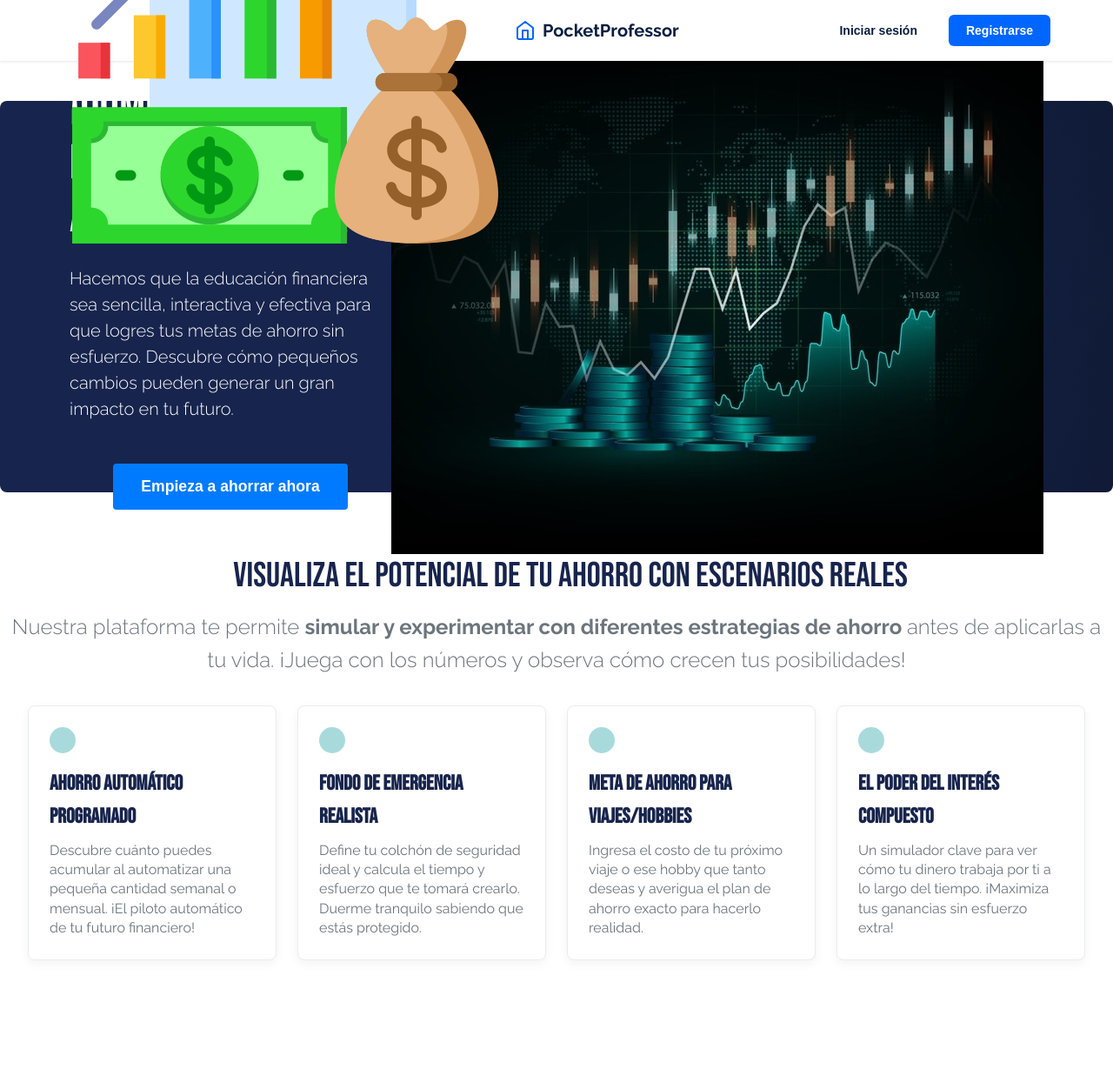
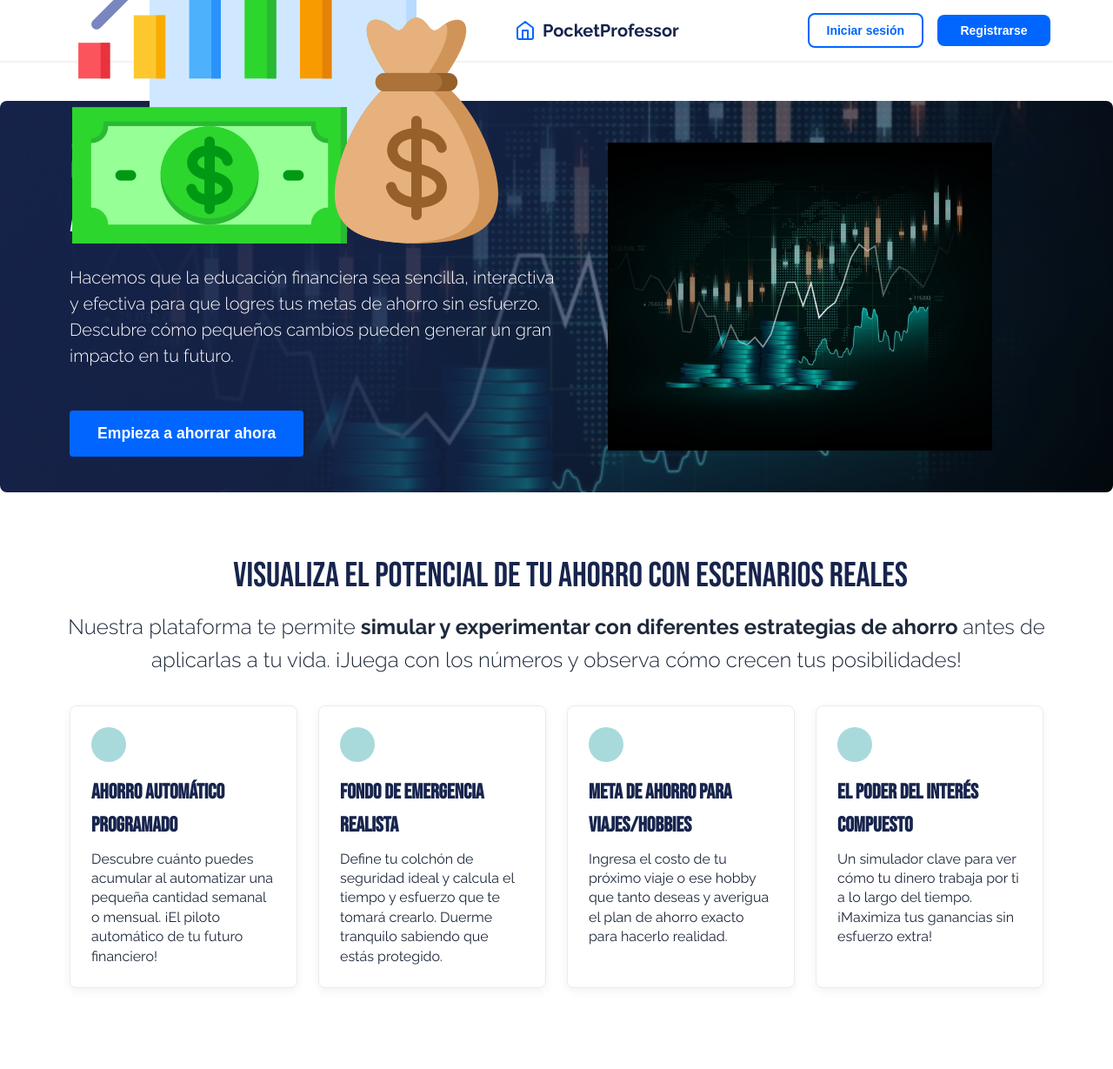
Before and after one commit to jlozanopenagos/pocket-professor, a website: page frontend/index.html in a window 1280 px wide. Shown: the top 1229 px of the page at 87% size. Drawn offline with Linux system fonts and the light colour scheme.

Commit message:
CSS code refactored using global variables

```diff
--- a/frontend/css/layouts/header.css
+++ b/frontend/css/layouts/header.css
@@ -5,13 +5,13 @@
   left: 0;
   right: 0;
   height: 70px;
-  background-color: white;
+  background-color: var(--color-bg);
   box-shadow: 0 1px 3px rgba(0, 0, 0, 0.1);
   z-index: 1000;
 }
 
 .header-container {
-  max-width: 1200px;
+  max-width: var(--max-width);
   height: 100%;
   margin: 0 auto;
   padding: 0 32px;
@@ -24,13 +24,13 @@
   display: flex;
   align-items: center;
   gap: 8px;
-  color: #0a1f44;
+  color: var(--color-dark);
   font-weight: 700;
   font-size: 20px;
 }
 
 .logo-icon {
-  color: #0066ff;
+  color: var(--color-primary);
 }
 
 .logo-text {
@@ -40,38 +40,44 @@
 .header-actions {
   display: flex;
   align-items: center;
-  gap: 16px;
+  gap: 1rem;
 }
 
 /* Botones del header */
 .btn {
-  padding: 10px 20px;
-  font-size: 14px;
+  padding: 0.625rem 1.25rem;
+  font-size: 0.875rem;
   font-weight: 600;
-  border-radius: 6px;
+  min-width: 130px;
+  border-radius: var(--radius-md);
   cursor: pointer;
   border: none;
-  transition: all 0.3s ease;
+  transition: all var(--transition);
 }
 
 .btn-primary {
-  background-color: #0066ff;
-  color: white;
+  background-color: var(--color-primary);
+  color: #fff;
 }
 
 .btn-primary:hover {
-  background-color: #0052cc;
+  background-color: var(--color-primary-hover);
   transform: translateY(-2px);
-  box-shadow: 0 4px 12px rgba(0, 102, 255, 0.3);
+  box-shadow: var(--shadow-button);
 }
 
 .btn-secondary {
   background-color: transparent;
-  color: #0a1f44;
+  color: var(--color-primary);
+  border: 2px solid var(--color-primary);
+  transition: all var(--transition);
 }
 
 .btn-secondary:hover {
-  background-color: #f5f7fa;
+  background-color: var(--color-primary);
+  color: #fff;
+  transform: translateY(-2px);
+  box-shadow: var(--shadow-button);
 }
 
 /* Responsive */
--- a/frontend/css/main.css
+++ b/frontend/css/main.css
@@ -1,3 +1,37 @@
+
+@import url('https://fonts.googleapis.com/css2?family=Bebas+Neue&display=swap');
+@import url('https://fonts.googleapis.com/css2?family=Bebas+Neue&family=Raleway:ital,wght@0,100..900;1,100..900&display=swap');
+
+/*=== Variables globales === */
+:root {
+  /* === Colors === */
+  --color-primary: #0066ff;
+  --color-primary-hover: #0052cc;
+  --color-dark: #17244d;
+  --color-text: #1e293b;
+  --color-text-muted: #6c757d;
+  --color-border: #e9ecef;
+  --color-bg: #ffffff;
+  --color-footer-bg: #0f172a;
+  --color-footer-text: #e2e8f0;
+  --color-accent: #a8dadc;
+
+  /* === Fonts === */
+  --font-body: 'Raleway', sans-serif;
+  --font-heading: 'Bebas Neue', sans-serif;
+
+  /* === Layout Specs === */
+  --max-width: 1200px;
+  --radius-sm: 4px;
+  --radius-md: 8px;
+  --section-padding: 3rem;
+
+  /* === Effects === */
+  --shadow-card: 0 4px 12px rgba(0, 0, 0, 0.05);
+  --shadow-button: 0 4px 12px rgba(0, 102, 255, 0.3);
+  --transition: 0.3s ease;
+}
+
 /* Reset básico */
 * {
   margin: 0;
@@ -6,10 +40,10 @@
 }
 
 body {
-  font-family: -apple-system, BlinkMacSystemFont, "Segoe UI", Roboto,
-    "Helvetica Neue", Arial, sans-serif;
-  color: #1e293b;
+  font-family: var(--font-body);
+  color: var(--color-text);
   line-height: 1.6;
+  background-color: var(--color-bg);
 }
 
 main {
@@ -18,6 +52,6 @@ main {
 }
 
 main h1 {
-  font-size: 32px;
-  color: #1e293b;
+  font-size: 2rem;
+  color: var(--color-text);
 }
--- a/frontend/css/sections/hero.css
+++ b/frontend/css/sections/hero.css
@@ -1,98 +1,102 @@
-@import url('https://fonts.googleapis.com/css2?family=Bebas+Neue&display=swap');
-@import url('https://fonts.googleapis.com/css2?family=Bebas+Neue&family=Raleway:ital,wght@0,100..900;1,100..900&display=swap');
+/* === HERO SECTION === */
 
-body {
-    font-family: 'Raleway', sans-serif;
-}
-
-/* Aplicar Bebas Neue a todos los encabezados */
-h1, h2, h3, h4, h5, h6 {
-    font-family: 'Bebas Neue', sans-serif;
-    color: #ffffff;
-}
-
-/* 2. Contenedor principal que centra y limita el ancho */
+/* Contenedor principal*/
 .hero-container {
-  max-width: 1280px;
+  max-width: var(--max-width);
   margin: 0 auto;
   padding: 0 1rem;
   width: 100%;
 }
 
-/* 3. Sección Hero (el recuadro grande con fondo) */
+/*Sección Hero */
 .hero-section {
-  /* Fondo principal: Azul oscuro y la imagen decorativa */
-  background-color: #17244D; /* Color base similar al diseño */
-
-  /* Uso de una imagen de fondo y un gradiente para simular el efecto del diseño */
   background-image:
-    /* Degradado superpuesto para oscurecer la imagen y crear el tono azulado */
-    linear-gradient(to right, rgba(23, 36, 77, 1) 50%, rgba(23, 36, 77, 0.7)),
-    url('/frontend/assets/images/estadistica.jpg');
-
+  linear-gradient(
+    120deg,
+    rgba(23, 36, 77, 0.95) 0%,
+    rgba(23, 36, 77, 0.85) 35%,
+    rgba(23, 36, 77, 0.4) 70%,
+    rgba(23, 36, 77, 0.1) 100%
+  ),
+  url("../../assets/images/estadistica.jpg");
   background-size: cover;
-  background-position: right center; /* La imagen se alinea a la derecha */
+  background-position: center right;
   background-repeat: no-repeat;
 
   min-height: 450px;
   height: 50vh;
-  padding: 3rem 5rem;
-  border-radius: 0.5rem;
+  padding: var(--section-padding) 5rem;
+  border-radius: var(--radius-md);
   margin: 1rem 0;
 
-
   display: flex;
-  justify-content: flex-start; /* Alinea el contenido a la izquierda */
+  justify-content: flex-start;
   align-items: center;
 }
 
-/* 4. Contenido de texto y botón */
+/* Contenido de texto y botón */
 .hero-content {
-  color: #FFFFFF; /* Texto blanco para alto contraste */
+  color: var(--color-bg);
   max-width: 600px;
-  width: 50%; /* El contenido ocupa la mitad */
+  width: 50%;
+  text-align: left;
 }
 
-/* 5. Estilo para el Título (h1) */
+/* Estilo para el Título (h1) */
 .hero-content h1 {
-  font-family: 'Bebas Neue', sans-serif;
+  font-family: var(--font-heading);
   font-size: 3.5rem;
-  font-weight: normal; /* Bebas Neue se ve mejor con peso normal */
+  font-weight: 400;
   line-height: 1.1;
   margin-bottom: 1.5rem;
-  text-align: left;
-  color: #FFFFFF;
+  color: var(--color-bg);
 }
 
-/* 6. Estilo para el Párrafo (p) */
+/* Párrafo */
 .hero-content p {
-  font-family: 'Raleway', sans-serif;
+  font-family: var(--font-body);
   font-size: 1.25rem;
-  font-weight: 300; /* Ligero para el párrafo */
+  font-weight: 300;
   margin-bottom: 3rem;
-  text-align: left;
   line-height: 1.5;
+  color: var(--color-bg);
 }
 
-/* 7. Estilo para el Botón */
+/* Botón principal */
 .hero-btn {
-  background-color: #007BFF; /* Color de botón vibrante */
-  color: #FFFFFF;
+  background-color: var(--color-primary);
+  color: var(--color-bg);
   font-size: 1.1rem;
   font-weight: 600;
   padding: 1rem 2rem;
   border: none;
-  border-radius: 0.25rem;
+  border-radius: var(--radius-sm);
   cursor: pointer;
-  transition: background-color 0.3s ease;
+  transition: all var(--transition);
 }
 
 .hero-btn:hover {
-  background-color: #0056b3;
+  background-color: var(--color-primary-hover);
+  transform: translateY(-2px);
+  box-shadow: var(--shadow-button);
 }
 
+/* Imagen */
 .hero-image {
-width: auto;
-height: auto;
+  flex: 1;
+  height: 100%;
+  overflow: hidden;
+  border-radius: var(--radius-md);
+  display: flex;
+  align-items: center;
+  justify-content: center;
+}
 
+.hero-image img {
+  max-width: 100%;
+  max-height: 100%;
+  height: auto;
+  width: auto;
+  object-fit: contain;
+  display: block;
 }
--- a/frontend/css/sections/simuladores.css
+++ b/frontend/css/sections/simuladores.css
@@ -1,32 +1,32 @@
+/* === MAIN CONTENT CONTAINER === */
 .main-content-container {
-    /* Mismo ancho máximo que el contenedor del hero para alineación */
-    max-width: 1280px;
-    margin: 40px 40px;
+  max-width: var(--max-width);
+  margin: 4rem auto;
   padding: 0 1rem;
   width: 100%;
 }
 
+/* === SECTION TITLES === */
 .section-title {
-    font-family: 'Bebas Neue', sans-serif;
+  font-family: var(--font-heading);
   font-size: 2.5rem;
-    font-weight: normal;
-    color: #17244D; /* Color de texto oscuro para el cuerpo */
+  font-weight: 400;
+  color: var(--color-dark);
   margin-bottom: 0.5rem;
   margin-left: 2rem;
 }
 
 .section-subtitle {
-    font-family: 'Raleway', sans-serif;
+  font-family: var(--font-body);
   font-size: 1.5rem;
   font-weight: 300;
-    color: #6c757d;
+  color: var(--color-muted);
   margin-bottom: 2rem;
 }
 
-/* 1. ESTILOS: HOW IT WORKS (4 CAJAS) */
-
+/* === HOW IT WORKS === */
 .how-it-works-section {
-    padding: 3rem 0;
+  padding: var(--section-padding);
   text-align: center;
 }
 
@@ -34,46 +34,51 @@
   display: flex;
   justify-content: space-between;
   gap: 1.5rem;
-    margin-top: 2rem;
-    margin-left: 2rem;
-    margin-right: 2rem;
+  margin: 2rem 2rem 0;
+  flex-wrap: wrap;
 }
 
 .feature-card {
-    flex: 1; /* Distribuye el espacio equitativamente entre las 4 tarjetas */
-    background-color: #fff;
+  flex: 1;
+  min-width: 250px;
+  background-color: var(--color-bg);
   padding: 1.5rem;
-    border-radius: 0.5rem;
+  border-radius: var(--radius-md);
   text-align: left;
-    /* Sombras sutiles para que parezcan elevadas, como en el diseño */
-    box-shadow: 0 4px 12px rgba(0, 0, 0, 0.05);
-    border: 1px solid #e9ecef;
-    min-height: 200px; /* Altura mínima para uniformidad */
+  box-shadow: var(--shadow-card);
+  border: 1px solid var(--color-border);
+  min-height: 200px;
+  transition: transform var(--transition), box-shadow var(--transition);
+}
+
+.feature-card:hover {
+  transform: translateY(-4px);
+  box-shadow: var(--shadow-card-hover);
 }
 
 .feature-icon {
-    width: 30px;
-    height: 30px;
+  width: 40px;
+  height: 40px;
   border-radius: 50%;
   margin-bottom: 1rem;
-    /* Color de fondo para simular el icono circular verde claro */
-    background-color: #a8dadc;
+  background-color: var(--color-accent);
 }
 
 .card-title {
-    font-family: 'Bebas Neue', sans-serif;
+  font-family: var(--font-heading);
   font-size: 1.5rem;
-    color: #17244D;
+  color: var(--color-dark);
   margin-bottom: 0.5rem;
 }
 
 .card-description {
-    font-family: 'Raleway', sans-serif;
+  font-family: var(--font-body);
   font-size: 1rem;
-    color: #6c757d;
+  color: var(--color-muted);
   line-height: 1.4;
 }
 
+/* === SAVINGS SIMULATOR SECTION === */
 .savings-simulator-section {
   padding: 5rem 0;
   display: flex;
@@ -89,9 +94,9 @@
 }
 
 .section-description {
-    font-family: 'Raleway', sans-serif;
+  font-family: var(--font-body);
   font-size: 1.1rem;
-    color: #495057;
+  color: var(--color-text);
   margin-bottom: 3rem;
   line-height: 1.6;
   margin-left: 2rem;
@@ -103,15 +108,16 @@
 }
 
 .chart-image {
-    /* Estilo para que la imagen ocupe el espacio sin desbordarse */
   max-width: 100%;
   height: auto;
   display: block;
-    border-radius: 0.5rem;
-    /* La imagen real en el diseño tiene un fondo claro con el gráfico verde */
+  border-radius: var(--radius-md);
+  box-shadow: 0 8px 20px rgba(0, 0, 0, 0.15);
+  transition: transform 0.4s ease, box-shadow 0.4s ease, filter 0.4s ease;
+  filter: saturate(1.05) contrast(1.02);
 }
 
-/* Estilos de los controles del simulador */
+/* === SIMULATOR CONTROLS === */
 .simulator-controls {
   display: flex;
   flex-direction: column;
@@ -121,9 +127,9 @@
 
 .control-group label {
   display: block;
-    font-family: 'Raleway', sans-serif;
+  font-family: var(--font-body);
   font-weight: 600;
-    color: #17244D;
+  color: var(--color-dark);
   margin-bottom: 0.5rem;
 }
 
@@ -131,8 +137,6 @@
   width: 100%;
   height: 8px;
   cursor: pointer;
-    /* Estilo para simular las barras de progreso verdes del diseño */
-    background: #e9ecef;
+  background: var(--color-border);
   border-radius: 4px;
-    /* Nota: Personalizar el thumb (la perilla) del range input requiere -webkit-appearance/::-webkit-slider-thumb */
 }
```
Also changed, not shown: frontend/index.html (+0 -2 lines). Lines whose indentation alone changed are shown as unchanged.
